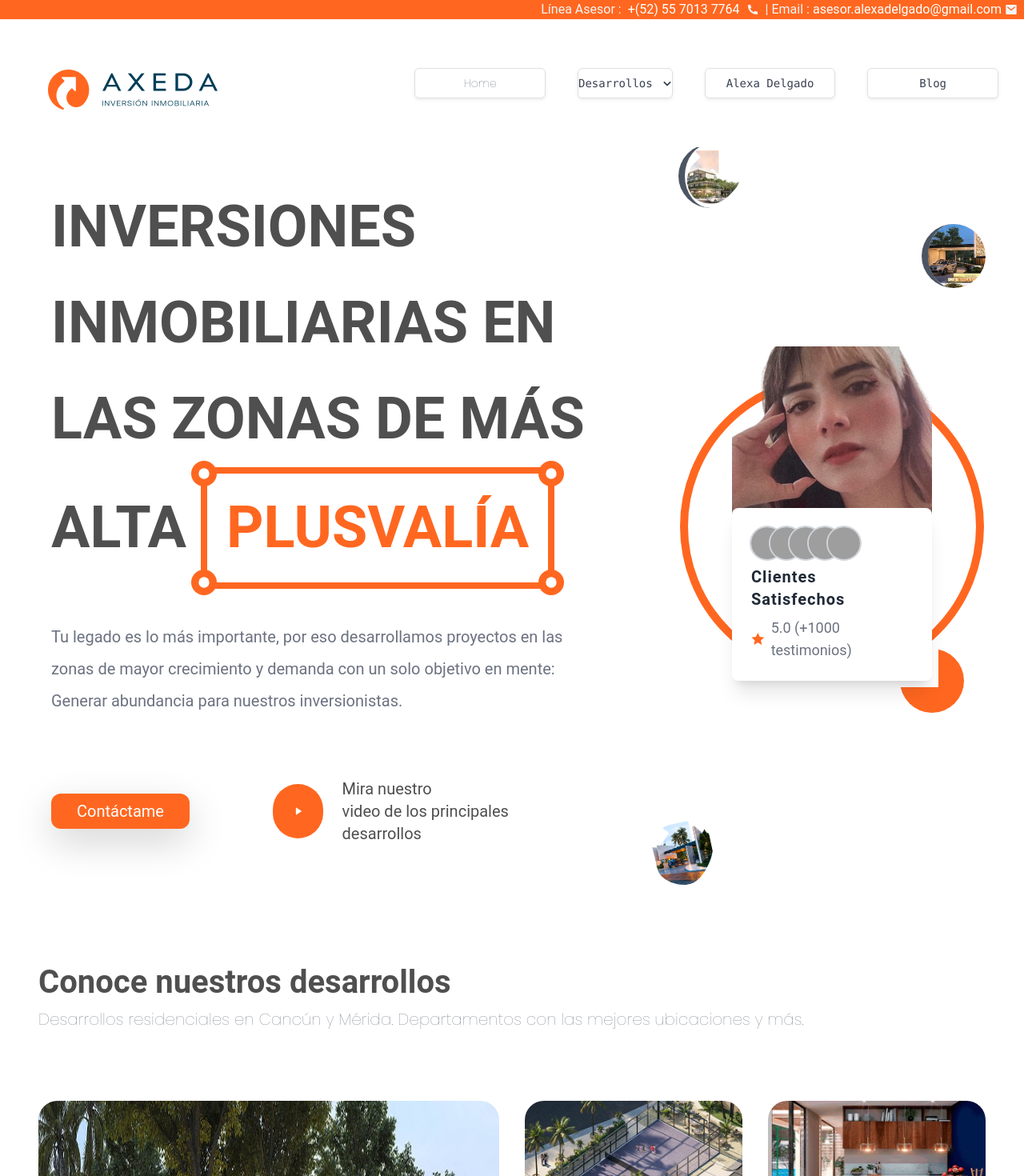
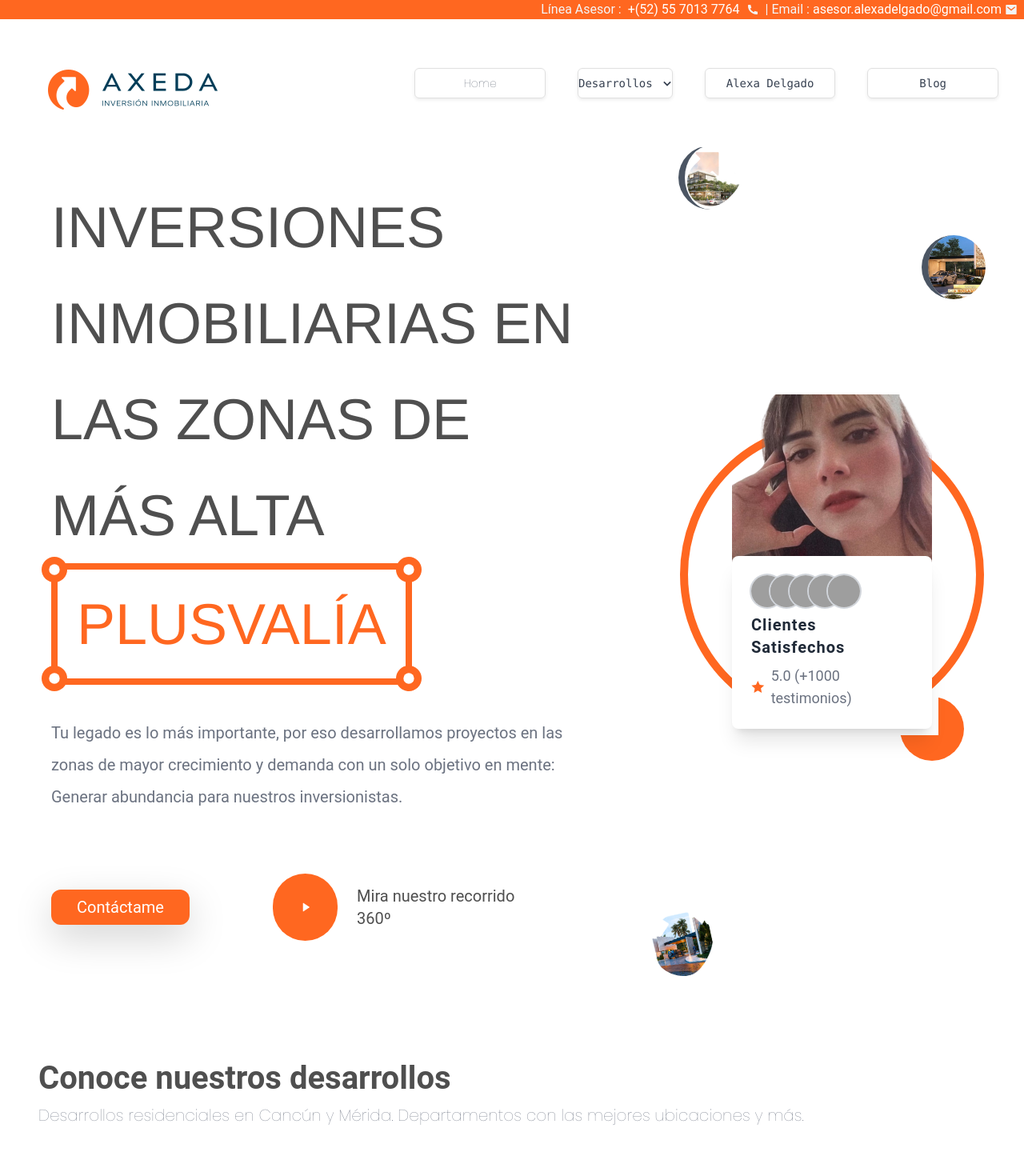
Before and after one commit to jmcgisc/AlexaAxeda, a React (Vite) app: page / in a window 1280 px wide. Shown: the top 1470 px of the page at 80% size. Built offline with nearby package versions, Linux system fonts and the light colour scheme; grey boxes are pictures that could not be loaded; a web font is replaced by a local one; what tailwind-clip-path would draw is missing.

Commit message:
recorrido 360

```diff
--- a/src/components/Home/Home.jsx
+++ b/src/components/Home/Home.jsx
@@ -12,7 +12,7 @@ export const Home = () => {
         {/*Information*/}
         <div className="md:col-span-5 flex items-center justify-center p-12 py-8 xl:p-16">
             <div className="flex flex-col gap-10">
-                <h1 className="text-4xl xl:text-7xl font-bold xl:leading-[7.5rem]">
+                <h1 className="text-4xl xl:text-7xl font-title xl:leading-[7.5rem]">
                     INVERSIONES INMOBILIARIAS EN LAS ZONAS DE MÁS ALTA {"  "}
                     <span className="text-axeda px-4 py-2 border-8 border-axeda relative inline-block">PLUSVALÍA
                     <RiCheckboxBlankCircleFill className="text-white text-base absolute -left-5 -top-4 p-2 bg-axeda rounded-full box-content"/>
@@ -27,9 +27,15 @@ export const Home = () => {
                     <button className="w-full xl:w-auto bg-axeda text-white py-2 px-8 rounded-xl text-xl shadow-lg shadow-indigo-500/40">
                         Contáctame
                     </button>
-                    <button className="flex items-center justify-start text-left gap-4 py-9 px-20 rounded-xl text-xl" >
-                        <RiPlayFill className="bg-axeda text-white p-4 rounded-full box-content"/>
-                        Mira nuestro <br/> video de los principales desarrollos
+                    <button  onClick={(e) => {
+                            e.preventDefault();
+                            window.location.href='https://eva3d.com/recorridos-virtuales-360/axeda/rosavento/index.htm';
+                            }}
+                            className="text-xl flex items-center justify-start text-left gap-4 py-9 px-20 rounded-xl
+                            hover:drop-shadow-xl
+                            " >
+                                <RiPlayFill className="bg-axeda text-white p-8 rounded-full box-content"/>
+                                Mira nuestro recorrido 360º
                     </button>
                 </div>
             </div>
```
